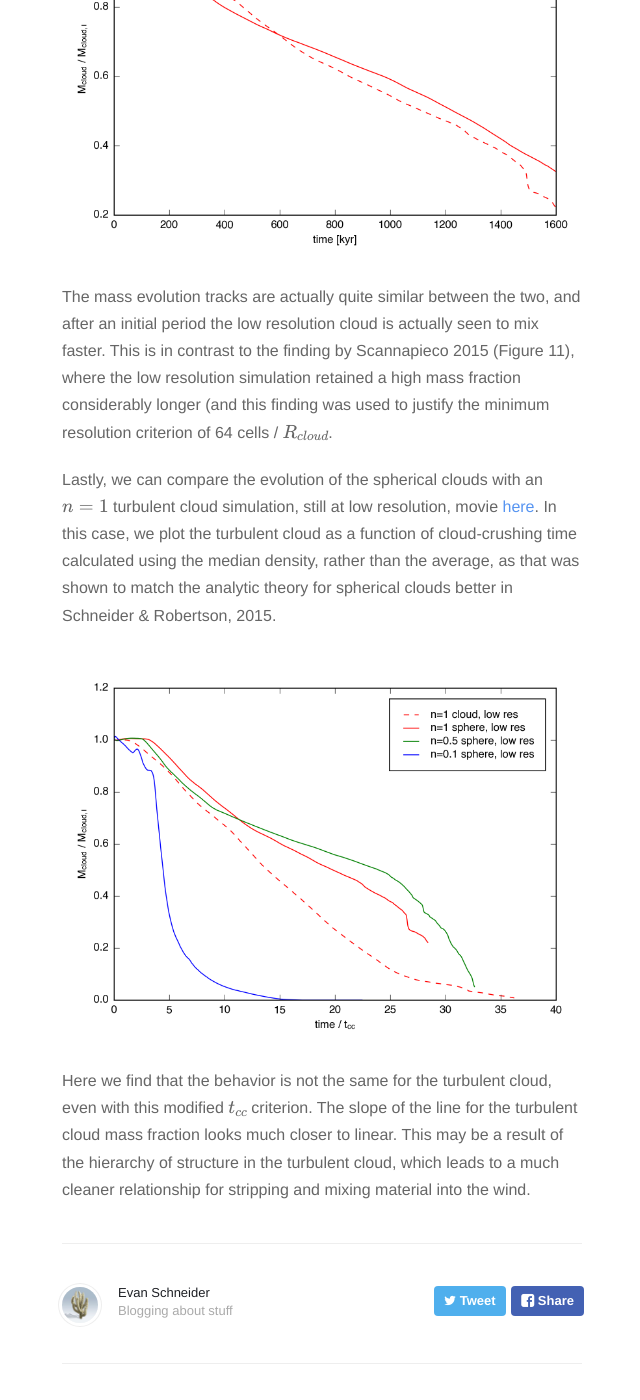
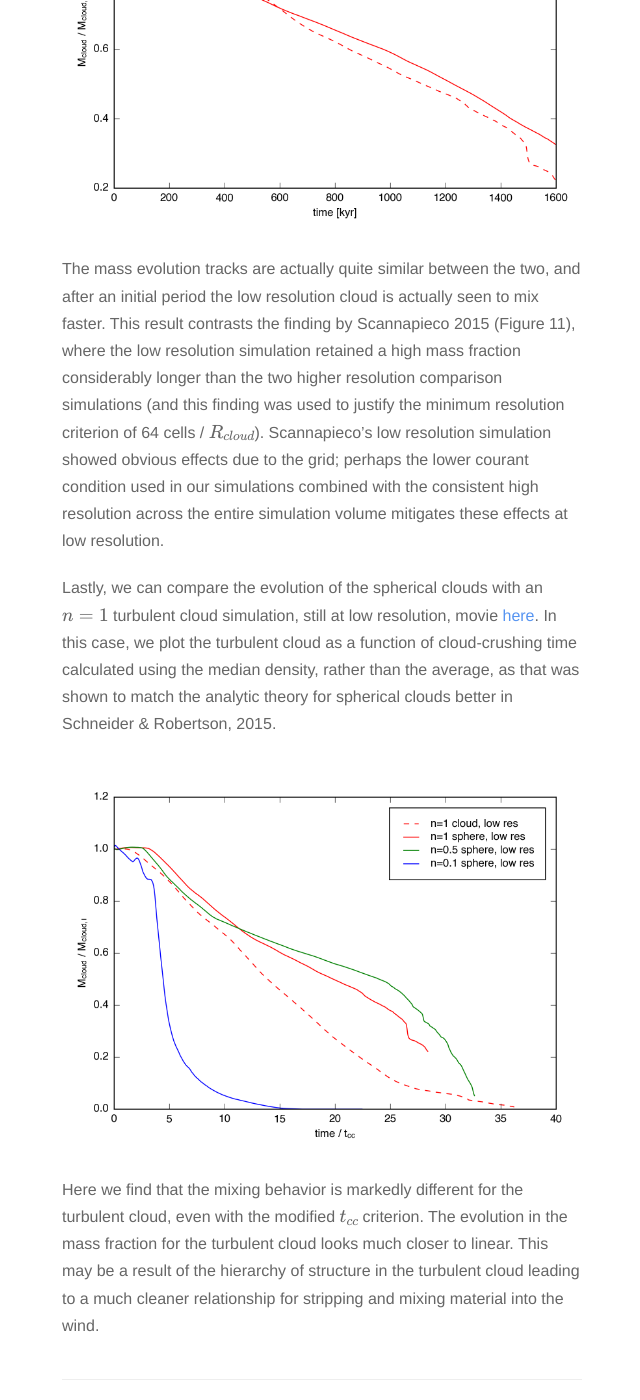
Before and after one commit to evaneschneider/site, a Jekyll site: the page built from _posts/2016-4-11-Mass_Evolution.markdown, in a window 1280 px wide and 1400 px high, scrolled down 1444 px. Shown: the whole window, without its empty margins (318-958 px from the left). Built offline with Jekyll 4.4.1, drawn with Linux system fonts in a browser that asks for light colours; nearby versions of some CDN libraries; formulas are drawn with MathJax 3; some of the changed text lies outside the part shown.

Commit message:
minor changes

```diff
--- a/_posts/2016-4-11-Mass_Evolution.markdown
+++ b/_posts/2016-4-11-Mass_Evolution.markdown
@@ -13,28 +13,32 @@
 
 Using these simulations, we can compare the mass evolution of the clouds as a function
 of the cloud-crushing time. In the adiabatic regime, the evolution should be close to identical, as
-the density contrast should scale out (and indeed, we saw this in Table 2 of Schneider & Robertson,
-where each cloud was mixed within 5 $$t_{cc}$$. In the radiatively cooling regime, however, the
+the density contrast should scale out (and indeed, we saw this in Table 2 of Schneider & Robertson 2015,
+where each cloud was mixed within 4.5 - 5 $$t_{cc}$$. In the radiatively cooling regime, however, the
 clouds can survive much longer, if they are able to cool efficiently. We see this transition in the plot
 below.
 
 <img src="{{ site.url }}assets/images/sphere_mass_evolution.png">
 
-Here, the y-axis represents the fraction of the material in the simualtion that is above a
-given density threshold, in this case $$n = 0.05$$, which is approximately $$10\times$$ the hot
+Here, the y-axis represents the fraction of the material in the simulation that is above a
+certain density threshold, in this case $$n = 0.05$$, which is approximately $$10\times$$ the hot
 wind density. This mass is then divided by the initial mass of the cloud, which ranges from
 1 solar mass for the low density sim, to 10 solar masses for the high density sim.
 
 
 We can also compare the mass evolution as a function of resolution, using the results from the
-low- and high-resolution $$n = 1$$ simulations. That plot is shown below.
+low- and high-resolution $$n = 1$$ simulations:
 
 <img src="{{ site.url }}assets/images/swn1_mass.png">
 
 The mass evolution tracks are actually quite similar between the two, and after an initial period the
-low resolution cloud is actually seen to mix faster. This is in contrast to the
+low resolution cloud is actually seen to mix faster. This result contrasts the
 finding by Scannapieco 2015 (Figure 11), where the low resolution simulation retained a high mass fraction
-considerably longer (and this finding was used to justify the minimum resolution criterion of 64 cells / $$R_{cloud}$$.
+considerably longer than the two higher resolution comparison simulations (and this finding was used to
+justify the minimum resolution criterion of 64 cells / $$R_{cloud}$$). Scannapieco's low resolution
+simulation showed obvious effects due to the grid; perhaps the lower courant condition used in our
+simulations combined with the consistent high resolution across the entire simulation volume
+mitigates these effects at low resolution.
 
 
 Lastly, we can compare the evolution of the spherical clouds with an $$n = 1$$ turbulent cloud
@@ -45,7 +49,7 @@
 
 <img src="{{ site.url }}assets/images/mass_comparison.png">
 
-Here we find that the behavior is not the same for the turbulent cloud, even with this modified $$t_{cc}$$
-criterion. The slope of the line for the turbulent cloud mass fraction looks much closer to
-linear. This may be a result of the hierarchy of structure in the turbulent cloud, which leads to
+Here we find that the mixing behavior is markedly different for the turbulent cloud, even with the modified $$t_{cc}$$
+criterion. The evolution in the mass fraction for the turbulent cloud looks much closer to
+linear. This may be a result of the hierarchy of structure in the turbulent cloud leading to
 a much cleaner relationship for stripping and mixing material into the wind.
```
